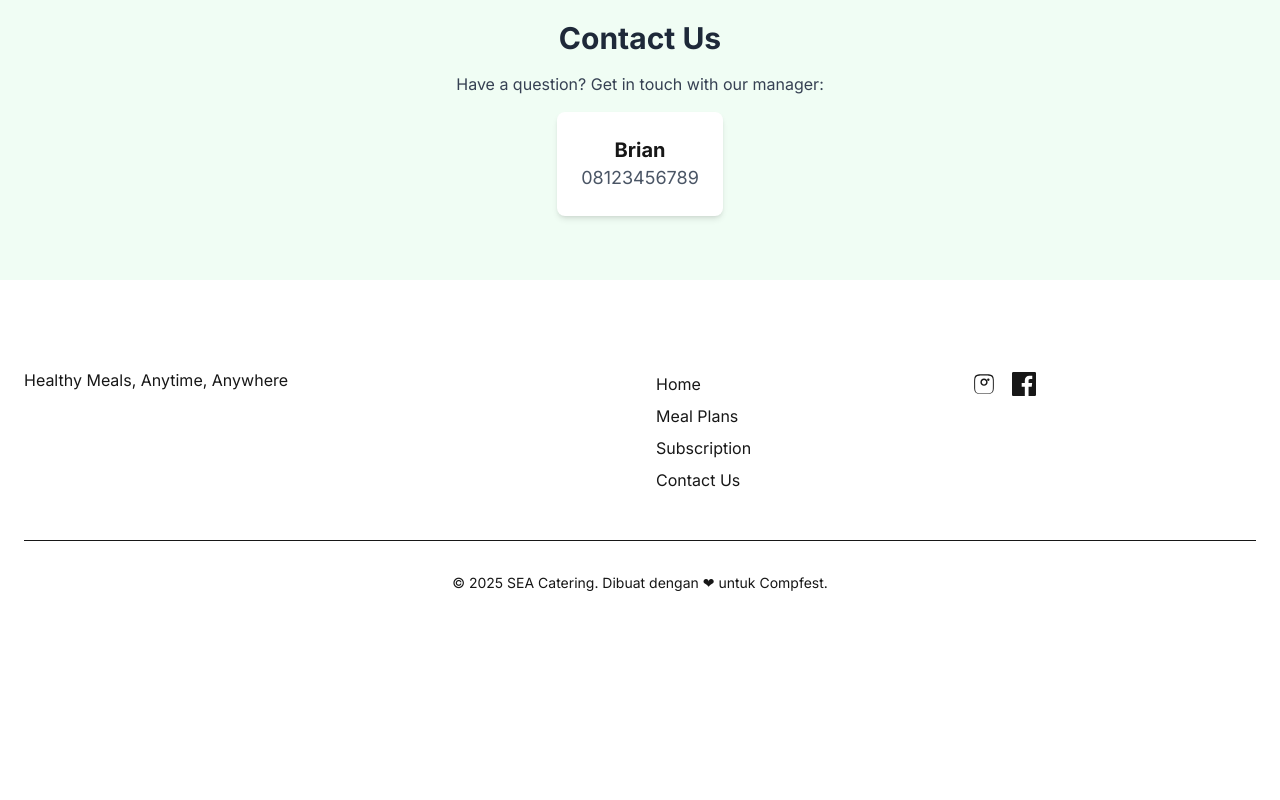
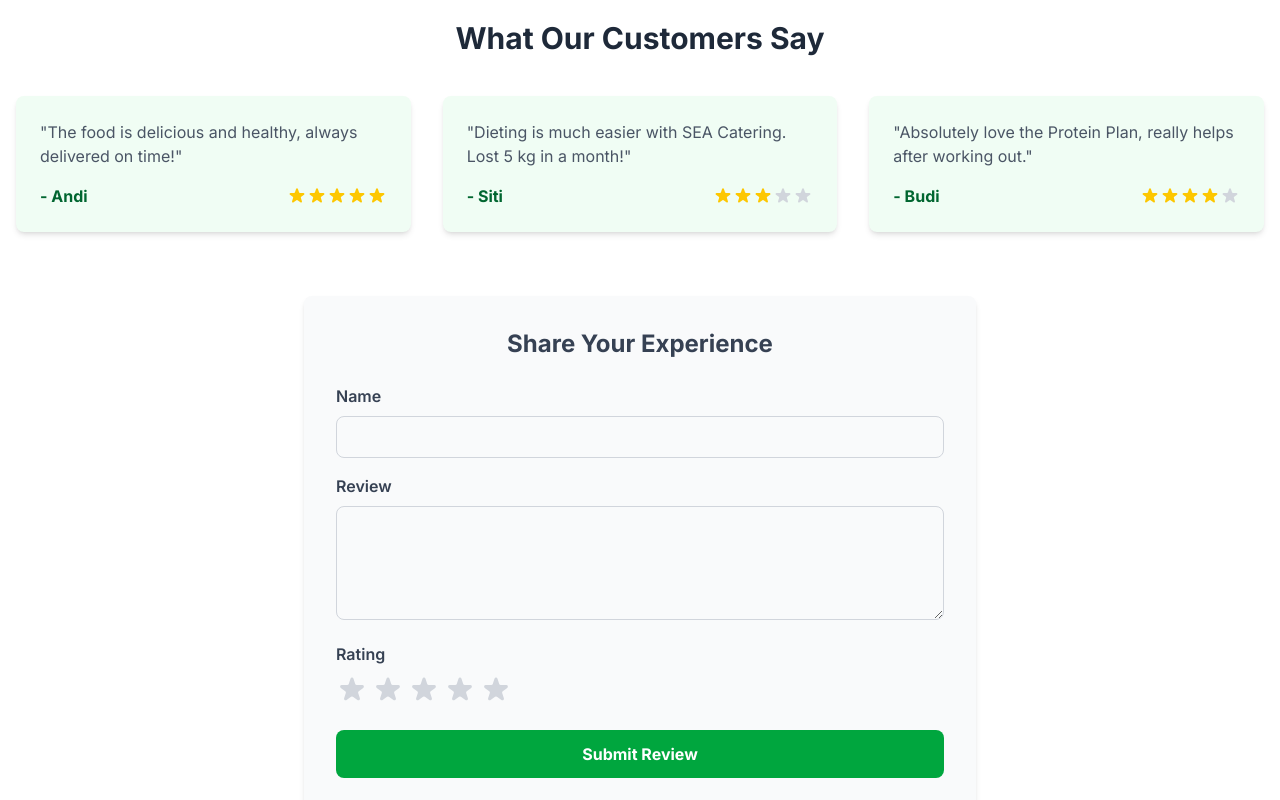
Before and after one commit to Faruuuqqq/sea-catering, a Next.js app: page / in a window 1280 px wide. Shown: the part 880-1680 px from the top of the page. Before the commit the page ends 1521 px from the top, so only its background shows below. Built offline with nearby package versions, Linux system fonts and the light colour scheme.

Commit message:
feat(testimonials): create testimonial submission form and static display

```diff
--- a/src/app/layout.tsx
+++ b/src/app/layout.tsx
@@ -1,8 +1,8 @@
 import type { Metadata } from 'next';
 import { Inter } from 'next/font/google';
 import './globals.css';
-import Navbar from '@/components/Navbar';
-import Footer from '@/components/Footer';
+import Navbar from '@/components/layout/Navbar';
+import Footer from '@/components/layout/Footer';
 
 const inter = Inter({ subsets: ['latin'] });
 
--- a/src/app/page.tsx
+++ b/src/app/page.tsx
@@ -1,12 +1,14 @@
 import HeroSection from '@/components/HeroSection';
 import FeaturesSection from '@/components/FeaturesSection';
 import ContactSection from '@/components/ContactSection';
+import TestimonialsSection from '@/components/sections/TestimonialsSection';
 
 export default function HomePage() {
   return (
     <main>
       <HeroSection />
       <FeaturesSection />
+      <TestimonialsSection />
       <ContactSection />
     </main>
   );
--- a/src/components/ContactSection.tsx
+++ b/src/components/ContactSection.tsx
@@ -7,7 +7,7 @@ const ContactSection = () => {
         <h2 className="text-3xl font-bold text-gray-800 mb-4">Contact Us</h2>
         <p className="text-gray-700">Have a question? Get in touch with our manager:</p>
         <div className="mt-4 bg-white inline-block p-6 rounded-lg shadow-md">
-          <p className="text-xl font-bold">Brian</p>
+          <p className="text-xl text-gray-700 font-bold">Brian</p>
           <p className="text-lg text-gray-600">08123456789</p>
         </div>
       </div>
--- a/src/components/Footer.tsx
+++ /dev/null
@@ -1,73 +0,0 @@
-import React from 'react';
-import Link from 'next/link';
-
-type NavLink = {
-  name: string;
-  href: string;
-};
-
-const navLinks: NavLink[] = [
-  { name: 'Home', href: '/' },
-  { name: 'Meal Plans', href: '/menu' },
-  { name: 'Subscription', href: '/subscription' },
-  { name: 'Contact Us', href: '/contact' },
-];
-
-const Footer = () => {
-  return (
-    <footer className="bg-dark-green text-cream">
-      <div className="container mx-auto py-12 px-6">
-        <div className="grid grid-cols-1 md:grid-cols-3 lg:grid-cols-4 gap-8">
-
-          {/* column 1: Branding */}
-          <div className="lg:col-span-2">
-            <h3 className="text-2xl font-bold text-white">SEA Catering</h3>
-            <p className="mt-2 text-cream/80 max-w-sm">
-              Healthy Meals, Anytime, Anywhere
-            </p>
-          </div>
-
-          {/* column 2: Quick Links */}
-          <div>
-            <h4 className="font-bold text-lg text-white tracking-wider">Quick Links</h4>
-            <ul className="mt-4 space-y-2">
-              {navLinks.map((link) => (
-                <li key={link.href}>
-                  <Link href={link.href} className="text-cream/80 hover:text-accent transition-colors">
-                    {link.name}
-                  </Link>
-                </li>
-              ))}
-            </ul>
-          </div>
-
-          {/* column 3: Social Media */}
-          <div>
-            <h4 className="font-bold text-lg text-white tracking-wider">Follow Us</h4>
-            <div className="flex space-x-4 mt-4">
-              <a href="#" aria-label="Instagram" className="text-cream/80 hover:text-accent transition-colors">
-                <svg className="w-6 h-6" fill="currentColor" viewBox="0 0 24 24">
-                  {/* Instagram Icon Path */}
-                  <path d="M12 2.163c3.204 0 3.584.012 4.85.07 3.252.148 4.771 1.691 4.919 4.919.058 1.265.069 1.645.069 4.85s-.011 3.584-.069 4.85c-.149 3.225-1.664 4.771-4.919 4.919-1.266.058-1.644.069-4.85.069s-3.585-.011-4.85-.069c-3.225-.149-4.771-1.664-4.919-4.919-.058-1.265-.069-1.645-.069-4.85s.011-3.584.069-4.85c.149-3.225 1.664-4.771 4.919-4.919C8.415 2.175 8.796 2.163 12 2.163zm0 1.441c-3.117 0-3.486.01-4.711.065-2.698.123-3.974 1.4-4.098 4.098-.056 1.225-.066 1.593-.066 4.711s.01 3.486.066 4.711c.123 2.698 1.4 3.974 4.098 4.098 1.225.056 1.593.066 4.711.066s3.486-.01 4.711-.066c2.698-.123 3.974-1.4 4.098-4.098.056-1.225.066-1.593.066-4.711s-.01-3.486-.066-4.711c-.123-2.698-1.4-3.974-4.098-4.098-1.225-.056-1.593-.066-4.711-.066zm0 2.993c-1.996 0-3.612 1.616-3.612 3.612s1.616 3.612 3.612 3.612 3.612-1.616 3.612-3.612-1.616-3.612-3.612-3.612zm0 5.781c-1.196 0-2.169-.973-2.169-2.169s.973-2.169 2.169-2.169 2.169.973 2.169 2.169-.973 2.169-2.169 2.169zm4.336-5.781c-.663 0-1.2.537-1.2 1.2s.537 1.2 1.2 1.2 1.2-.537 1.2-1.2-.537-1.2-1.2-1.2z" />
-                </svg>
-              </a>
-              <a href="#" aria-label="Facebook" className="text-cream/80 hover:text-accent transition-colors">
-                <svg className="w-6 h-6" fill="currentColor" viewBox="0 0 24 24">
-                  {/* Facebook Icon Path */}
-                  <path d="M22.675 0h-21.35C.59 0 0 .59 0 1.325v21.35C0 23.41.59 24 1.325 24H12.82v-9.29H9.692v-3.622h3.128V8.413c0-3.1 1.893-4.788 4.659-4.788 1.325 0 2.463.099 2.795.143v3.24l-1.918.001c-1.504 0-1.795.715-1.795 1.763v2.313h3.587l-.467 3.622h-3.12V24h6.116c.735 0 1.325-.59 1.325-1.325V1.325C24 .59 23.41 0 22.675 0z" />
-                </svg>
-              </a>
-            </div>
-          </div>
-
-        </div>
-
-        <div className="mt-12 pt-8 border-t border-mid-green/50 text-center text-cream/60 text-sm">
-          <p>&copy; {new Date().getFullYear()} SEA Catering. Dibuat dengan ❤ untuk Compfest.</p>
-        </div>
-      </div>
-    </footer>
-  );
-};
-
-export default Footer;
--- a/src/components/Navbar.tsx
+++ b/src/components/layout/Navbar.tsx
@@ -1,4 +1,3 @@
-
 "use client";
 
 import Link from 'next/link';
@@ -7,7 +6,7 @@ import { useState } from 'react';
 
 const navLinks = [
   { name: 'Home', href: '/' },
-  { name: 'Menu / Meal Plans', href: '/menu' },
+  { name: 'Meal Plans', href: '/menu' },
   { name: 'Subscription', href: '/subscription' },
   { name: 'Contact Us', href: '/contact' },
 ];
--- /dev/null
+++ b/src/components/sections/TestimonialsSection.tsx
@@ -0,0 +1,84 @@
+"use client";
+
+import { useState } from 'react';
+
+// Dummy testimonial data
+const sampleTestimonials = [
+  { name: 'Andi', review: 'The food is delicious and healthy, always delivered on time!', rating: 5 },
+  { name: 'Siti', review: 'Dieting is much easier with SEA Catering. Lost 5 kg in a month!', rating: 3 },
+  { name: 'Budi', review: 'Absolutely love the Protein Plan, really helps after working out.', rating: 4 },
+];
+
+export default function TestimonialsSection() {
+  // Form state
+  const [name, setName] = useState('');
+  const [review, setReview] = useState('');
+  const [rating, setRating] = useState(0);
+
+  const handleSubmit = (e: React.FormEvent) => {
+    e.preventDefault();
+    // Untuk sekarang, kita hanya tampilkan di console
+    // Nanti di Level 3, data ini akan dikirim ke database
+    console.log({ name, review, rating });
+    alert('Terima kasih atas review Anda!');
+    // Reset form
+    setName('');
+    setReview('');
+    setRating(0);
+  };
+
+  return (
+    <section className="bg-white py-16">
+      <div className="container mx-auto px-4">
+        <h2 className="text-3xl font-bold text-center text-gray-800 mb-10">
+          What Our Customers Say
+        </h2>
+
+        <div className="grid md:grid-cols-3 gap-8 mb-16">
+          {sampleTestimonials.map((testimonial, index) => (
+            <div key={index} className="bg-green-50 p-6 rounded-lg shadow-md">
+              <p className="text-gray-600">"{testimonial.review}"</p>
+              <div className="flex justify-between items-center mt-4">
+                <p className="font-bold text-green-800">- {testimonial.name}</p>
+                <div className="flex">
+                  {[...Array(5)].map((_, i) => (
+                    <svg key={i} className={`w-5 h-5 ${i < testimonial.rating ? 'text-yellow-400' : 'text-gray-300'}`} fill="currentColor" viewBox="0 0 20 20"><path d="M9.049 2.927c.3-.921 1.603-.921 1.902 0l1.07 3.292a1 1 0 00.95.69h3.462c.969 0 1.371 1.24.588 1.81l-2.8 2.034a1 1 0 00-.364 1.118l1.07 3.292c.3.921-.755 1.688-1.54 1.118l-2.8-2.034a1 1 0 00-1.175 0l-2.8 2.034c-.784.57-1.838-.197-1.539-1.118l1.07-3.292a1 1 0 00-.364-1.118L2.98 8.72c-.783-.57-.38-1.81.588-1.81h3.461a1 1 0 00.951-.69l1.07-3.292z" /></svg>
+                  ))}
+                </div>
+              </div>
+            </div>
+          ))}
+        </div>
+
+        {/* Testimonial Submission Form */}
+        <div className="max-w-2xl mx-auto bg-gray-50 p-8 rounded-lg shadow-md">
+            <h3 className="text-2xl text-gray-700 font-bold text-center mb-6">Share Your Experience</h3>
+            <form onSubmit={handleSubmit}>
+                <div className="mb-4">
+                    <label htmlFor="name" className="block text-gray-700 font-semibold mb-2">Name</label>
+                    <input type="text" id="name" value={name} onChange={(e) => setName(e.target.value)} className="w-full p-2 border border-gray-300 rounded-lg" required />
+                </div>
+                <div className="mb-4">
+                    <label htmlFor="review" className="block text-gray-700 font-semibold mb-2">Review</label>
+                    <textarea id="review" value={review} onChange={(e) => setReview(e.target.value)} rows={4} className="w-full p-2 border border-gray-300 rounded-lg" required></textarea>
+                </div>
+                <div className="mb-6">
+                    <label className="block text-gray-700 font-semibold mb-2">Rating</label>
+                    <div className="flex space-x-1">
+                        {[...Array(5)].map((_, index) => {
+                            const ratingValue = index + 1;
+                            return (
+                                <button type="button" key={ratingValue} onClick={() => setRating(ratingValue)}>
+                                    <svg className={`w-8 h-8 cursor-pointer ${ratingValue <= rating ? 'text-yellow-400' : 'text-gray-300'}`} fill="currentColor" viewBox="0 0 20 20"><path d="M9.049 2.927c.3-.921 1.603-.921 1.902 0l1.07 3.292a1 1 0 00.95.69h3.462c.969 0 1.371 1.24.588 1.81l-2.8 2.034a1 1 0 00-.364 1.118l1.07 3.292c.3.921-.755 1.688-1.54 1.118l-2.8-2.034a1 1 0 00-1.175 0l-2.8 2.034c-.784.57-1.838-.197-1.539-1.118l1.07-3.292a1 1 0 00-.364-1.118L2.98 8.72c-.783-.57-.38-1.81.588-1.81h3.461a1 1 0 00.951-.69l1.07-3.292z" /></svg>
+                                </button>
+                            );
+                        })}
+                    </div>
+                </div>
+                <button type="submit" className="w-full bg-green-600 text-white font-bold py-3 rounded-lg hover:bg-green-700 transition-colors"> Submit Review</button>
+            </form>
+        </div>
+      </div>
+    </section>
+  );
+}
```
